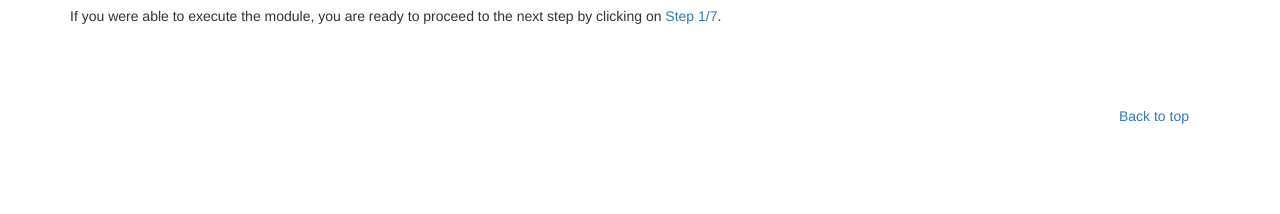
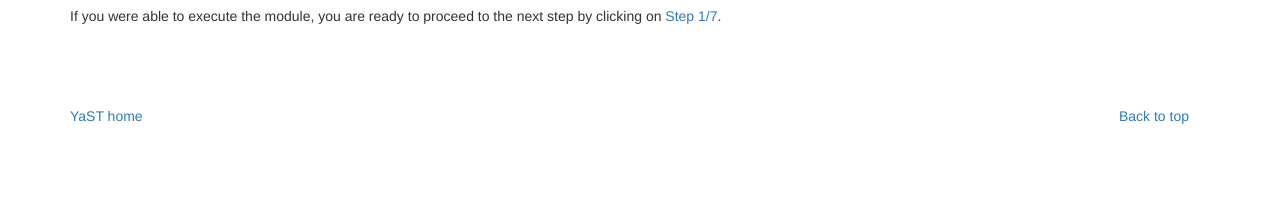
Before and after one commit to yast/yast-journalctl-tutorial, a Jekyll site: the page built from index.html, in a window 1280 px wide. Shown: the part 1135-1349 px from the top of the page. Built offline with Jekyll 4.4.1, drawn with Linux system fonts in a browser that asks for light colours; nearby versions of some CDN libraries; library files that are not in the unit come from our copies.

Commit message:
Added link to YaST homepage on footer

```diff
--- a/_includes/footer.html
+++ b/_includes/footer.html
@@ -4,6 +4,7 @@
       <div class="col-sm-12">
         <ul class="list-unstyled">
           <li class="pull-right"><a href="#top">Back to top</a></li>
+          <li><a href="http://yast.github.io/" target="_blank">YaST home</a></li>
         </ul>
       </div>
     </div>
```
